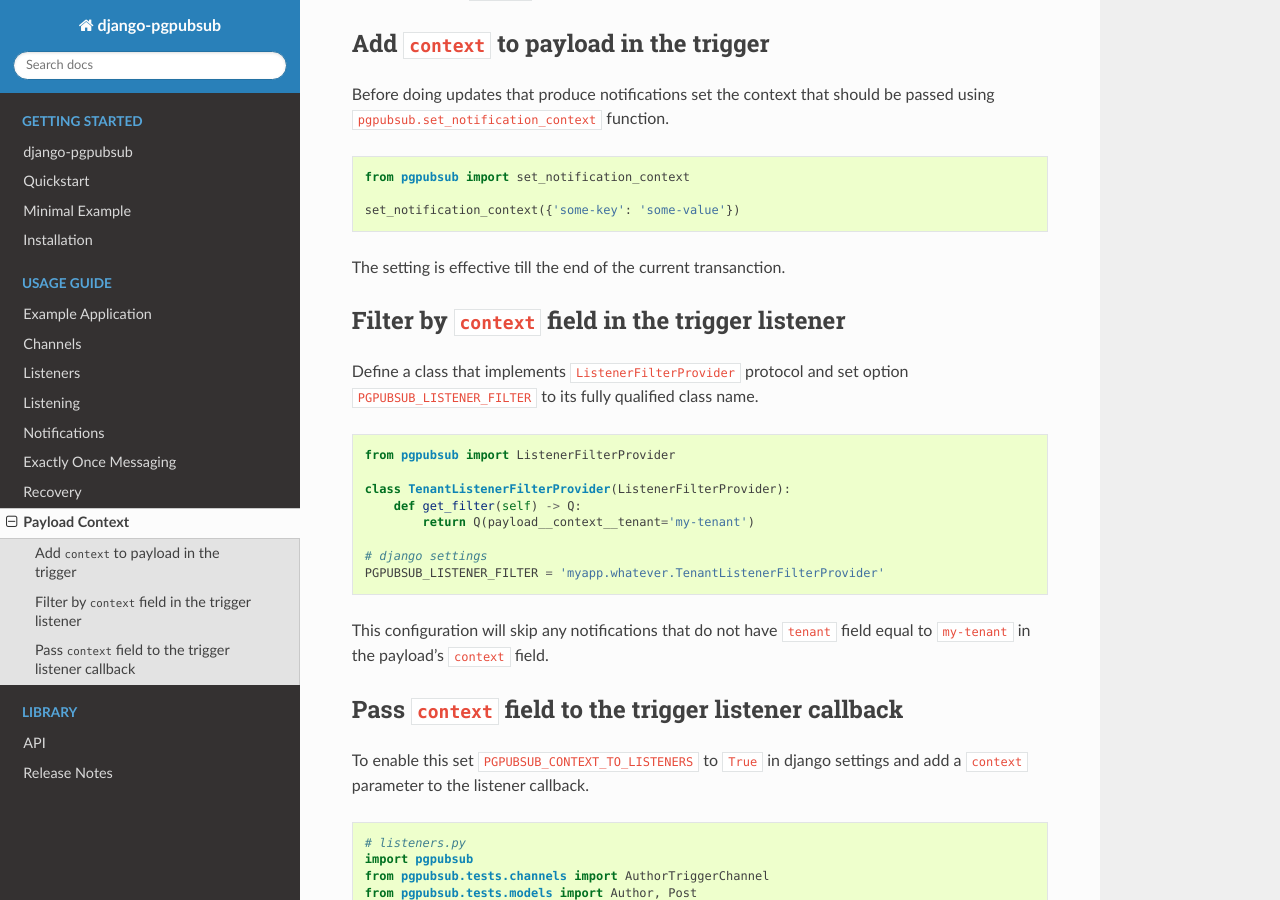
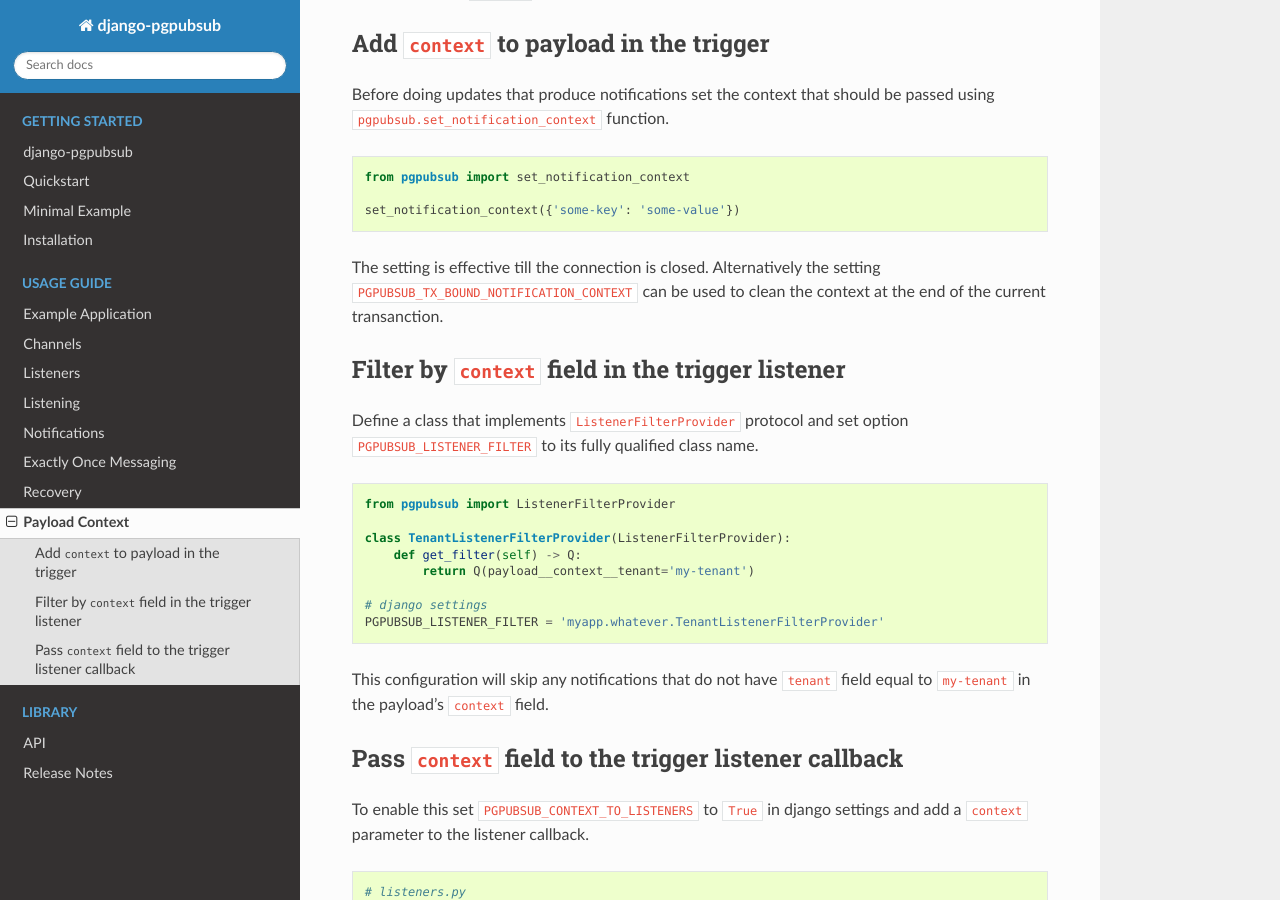
Before and after one commit to PaulGilmartin/django-pgpubsub, a Sphinx documentation site: the page built from docs/payload_context.rst, in a window 1280 px wide and 900 px high, scrolled down 470 px. Built offline with Sphinx 7.4.7 and the Read the Docs theme 2.0.0, drawn with Linux system fonts in a browser that asks for light colours.

Commit message:
document PGPUBSUB_TX_BOUND_NOTIFICATION_CONTEXT option

```diff
--- a/docs/payload_context.rst
+++ b/docs/payload_context.rst
@@ -31,7 +31,9 @@ passed using ``pgpubsub.set_notification_context`` function.
 
     set_notification_context({'some-key': 'some-value'})
 
-The setting is effective till the end of the current transanction.
+The setting is effective till the connection is closed. Alternatively the setting
+``PGPUBSUB_TX_BOUND_NOTIFICATION_CONTEXT`` can be used to clean the context at the end
+of the current transanction.
 
 
 Filter by ``context`` field in the trigger listener
```
